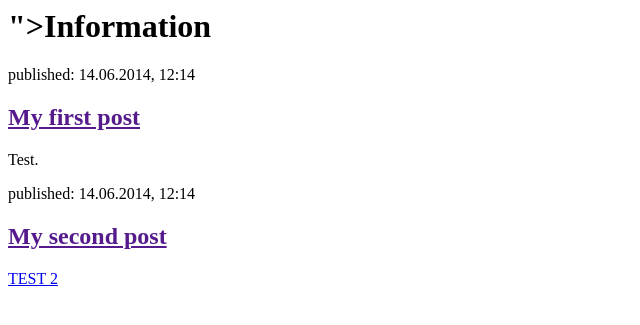
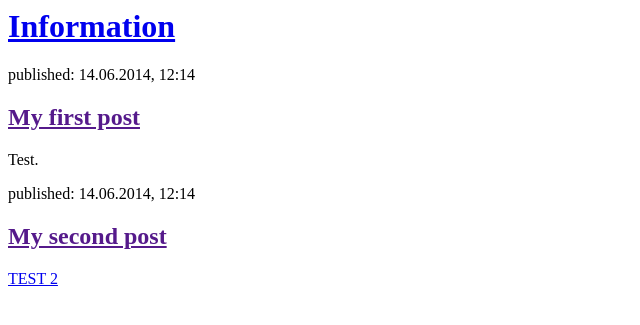
Before and after one commit to Example25377/mysite, a Django app: page /info/ in a window 1280 px wide. Shown: the top 325 px of the page, without its empty margins (0-640 px from the left). Run offline with Django 3.2, Linux system fonts and the light colour scheme.

Commit message:
Update post_list2.html

```diff
--- a/mysite/blog/templates/blog/post_list2.html
+++ b/mysite/blog/templates/blog/post_list2.html
@@ -15,7 +15,7 @@
     </head>
     <body>
         <div>
-            <h1><a href="<iframe src="https://giphy.com/embed/6uGhT1O4sxpi8" width="480" height="240" frameBorder="0" class="giphy-embed" allowFullScreen></a></p>">Information</a></h1>
+            <h1><a href="<iframe src="https://giphy.com/embed/6uGhT1O4sxpi8" width="480" height="240" frameBorder="0" class="giphy-embed" allowFullScreen></iframe>Information</a></h1>
         </div>
 
         <div>
```
